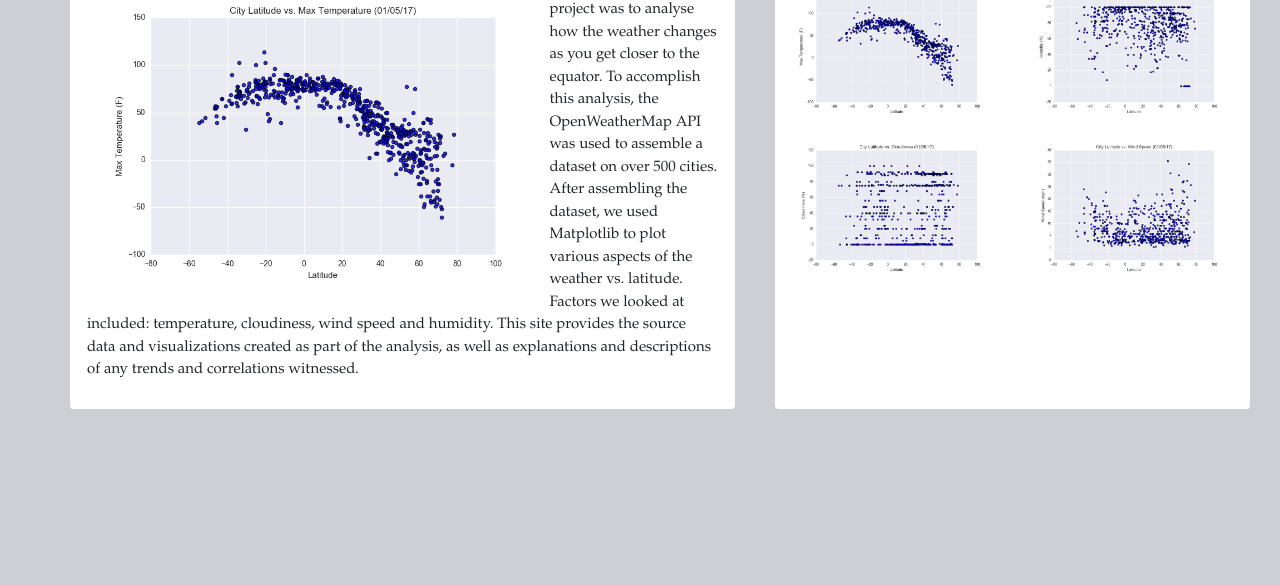
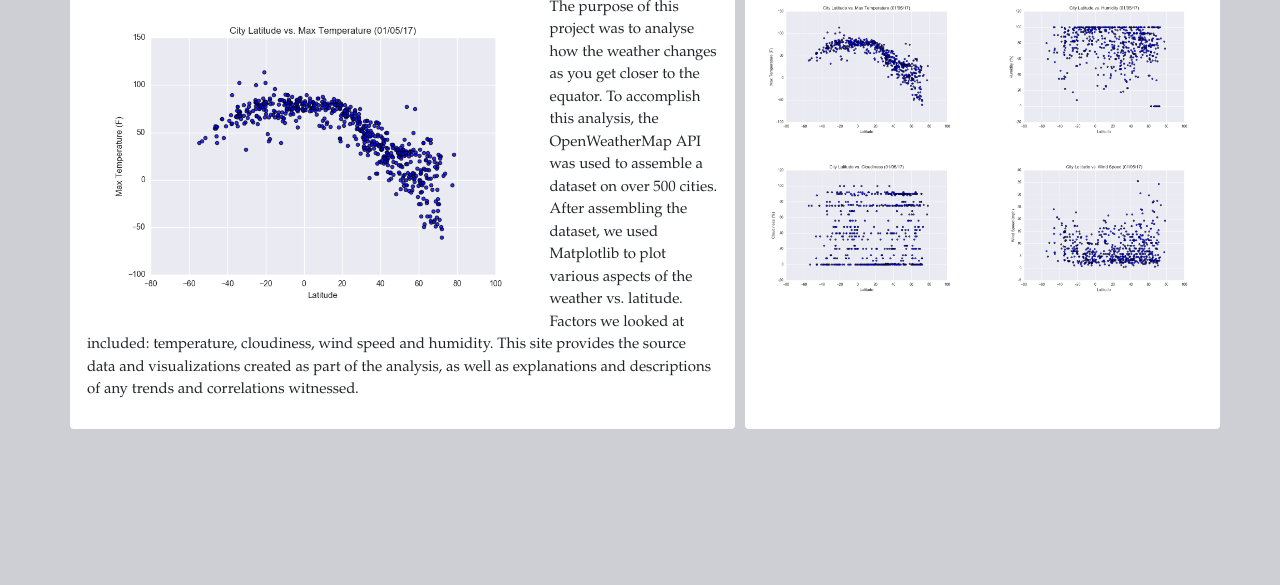
Before and after one commit to annabelcheong/Web-Design-Challenge, a plain HTML site: page index.html in a window 1280 px wide. Shown: the part 215-800 px from the top of the page. Drawn offline with nearby package versions, Linux system fonts and the light colour scheme.

Commit message:
visualisation page 1 done, just need to add in other vis pages and fix navbar

```diff
--- a/style.css
+++ b/style.css
@@ -87,18 +87,23 @@
 
 .left_half{
     background-color: white;
-    /* padding: 30px 100px 150px 100px; */
-    padding:25px;
-    margin: 0px 40px 0px 0px;
+    padding: 25px;
+    margin: 20px 10px 20px 0px;
 
 }
 .right_half{
     background-color:white;
-    /* padding: 30px 100px 150px 100px; */
     padding: 25px;
-    margin: 0px -40px 0px 0px;
+    margin:20px -10px 20px 0px;
+}
 
+@media (max-width: 33.9em){
+    .left_half {
+        margin-left: -40px;
+    }
 }
+
+
 
 .m_heading{
     color: rgb(99, 148, 113);
```
